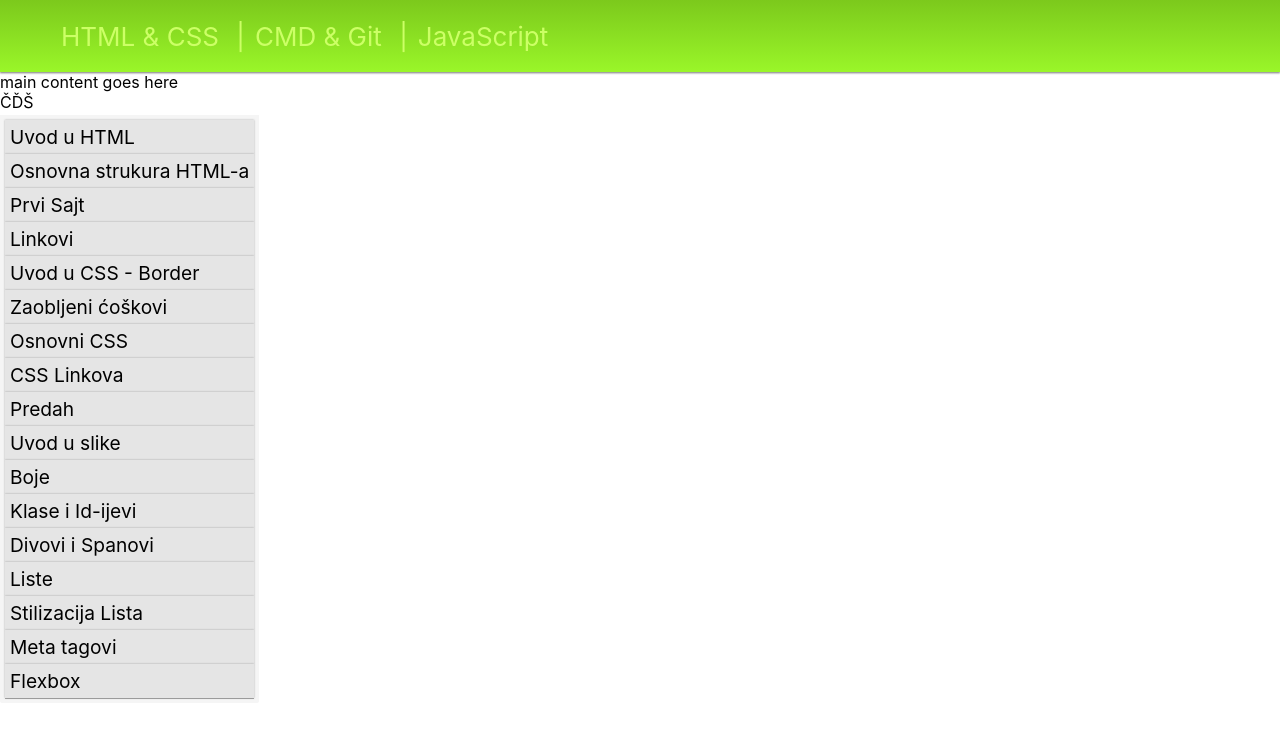
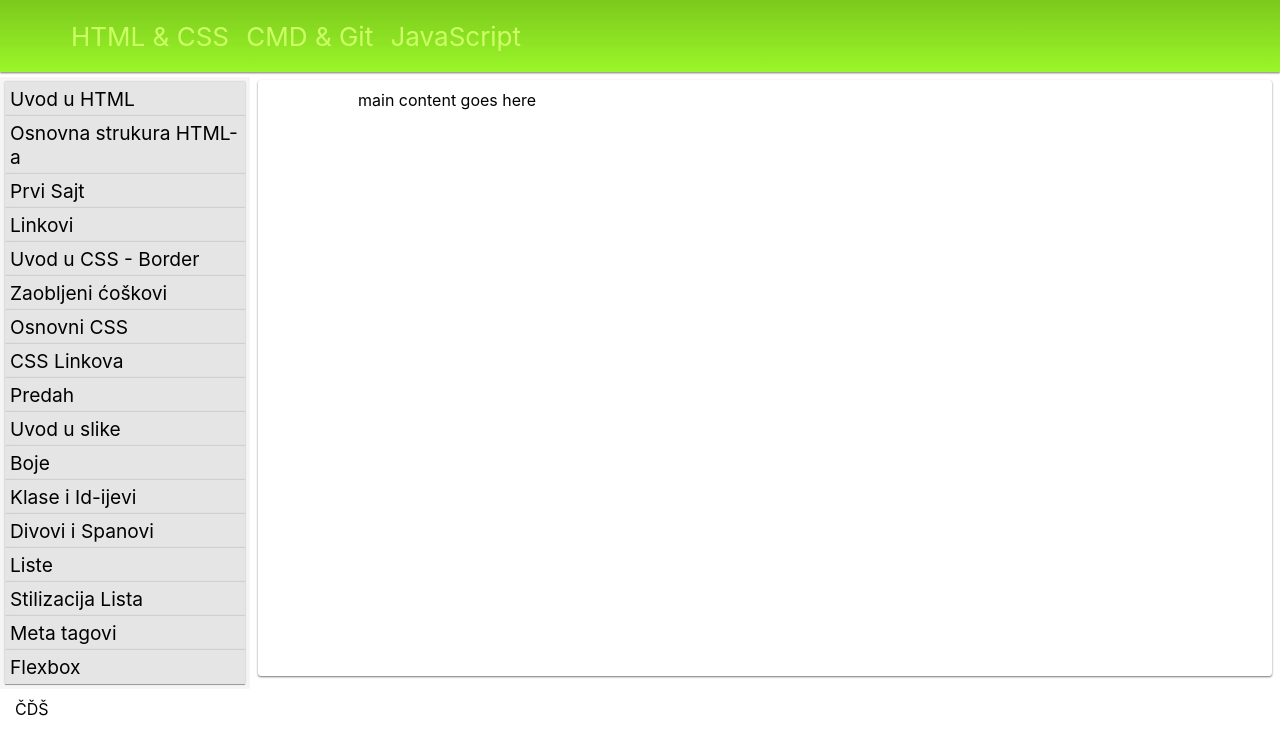
Before and after one commit to hikeislife/Mina-proj, a React (Create React App) app: page / in a window 1280 px wide. Shown: the top 754 px of the page. Built offline with nearby package versions, Linux system fonts and the light colour scheme.

Commit message:
top nav rework

```diff
--- a/src/App.js
+++ b/src/App.js
@@ -1,5 +1,5 @@
 import React from 'react';
-import logo from './logo.svg';
+//import logo from './logo.svg';
 import TopNav from './components/topNav';
 import './SCSS/App.scss';
 import SideNav from './components/sideNav';
--- a/src/SCSS/_footer.scss
+++ b/src/SCSS/_footer.scss
@@ -0,0 +1,4 @@
+footer {
+	grid-column: 1/3;
+	padding: 15px;
+}
--- a/src/SCSS/_main.scss
+++ b/src/SCSS/_main.scss
@@ -4,4 +4,12 @@ main {
 
 .placeholder {
 	grid-column: 2/3;
+	border-radius: .2em;
+	background-color: white;
+	box-shadow: 0 1px 2px 0 rgba(0, 0, 0, 0.3), 0 1px 2px 0 rgba(0, 0, 0, 0.3);
+	font-size: 1em;
+	display: grid;
+	margin: 8px;
+	text-align: justify;
+	padding: 10px 100px;
 }
--- a/src/SCSS/_sideNav.scss
+++ b/src/SCSS/_sideNav.scss
@@ -49,10 +49,11 @@
 
 @media only screen and (min-width: 640px) {
 	.sideNav {
-		display: inline;
+		display: grid;
   		grid-column: 1 / 2;
   		grid-row: 2 / 3;
-  		top: 115px;
+  		position: relative;
+  		//top: 115px;
 
   		&[style] {
   			display: inline !important;
--- a/src/SCSS/index.scss
+++ b/src/SCSS/index.scss
@@ -24,3 +24,8 @@ code {
   font-family: source-code-pro, Menlo, Monaco, Consolas, "Courier New",
     monospace;
 }
+
+.App {
+  display: grid;
+  grid-template-columns: 250px 1fr;
+}
--- a/src/components/sideNav.jsx
+++ b/src/components/sideNav.jsx
@@ -3,7 +3,7 @@ import { getMenu } from '../data/menu';
 
 class SideNav extends Component {
 	state = {
-		current: "mp",
+		current: this.props.id,
 		links: getMenu("hc")
 		};
 
@@ -17,6 +17,7 @@ class SideNav extends Component {
 			<ul>
 				{ this.renderSideMenu(this.state.current) }
 			</ul>
+			{ console.log("Selection: ", this.state.current) }
 
 		</div> )
 	};
--- a/src/components/topNav.jsx
+++ b/src/components/topNav.jsx
@@ -1,16 +1,21 @@
 import React, { Component } from "react";
+import SideNav from './sideNav';
+import { getTopNav } from '../data/topNav';
 
 class TopNav extends Component {
-	//state = {}
+	state = {
+		items: ["HTML & CSS", "CMD & Git", "JavaScript"],
+		section: ["mp", "hc", "gc", "js"],
+		selection: this.props.id,
+		test: getTopNav(),
+	};
+
 	render() {
 		return ( <nav>
 			<ul>
-				<li>HTML & CSS </li>
-				<li>|</li>
-				<li>CMD & Git </li>
-				<li>|</li>
-				<li>JavaScript </li>
-				<li></li>
+				{ this.state.test.map(t => <li key={t._id} id={t._id}> { t.content } </li> ) }
+				{ /*this.state.items.map(item => <li key={ item }>{ item }&nbsp;&nbsp;| </li> )*/}
+
 			</ul>
 		</nav> )
 	}
--- /dev/null
+++ b/src/data/topNav.js
@@ -0,0 +1,26 @@
+export const items = [
+	{
+		_id: "mp",
+		content: "",
+		selected: false,
+	},
+	{
+		_id: "hc",
+		content: "HTML & CSS",
+		selected: false,
+	},
+	{
+		_id: "gc",
+		content: "CMD & Git",
+		selected: false,
+	},
+	{
+		_id: "js",
+		content: "JavaScript",
+		selected: false,
+	},
+];
+
+export function getTopNav() {
+	return items.filter(m => m.id !== "mp");
+}
```
Also changed, not shown: src/CSS/index.css (line endings or trailing spaces).
